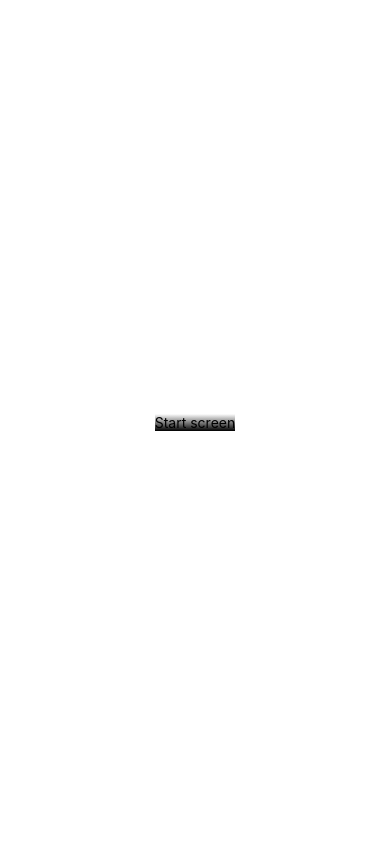
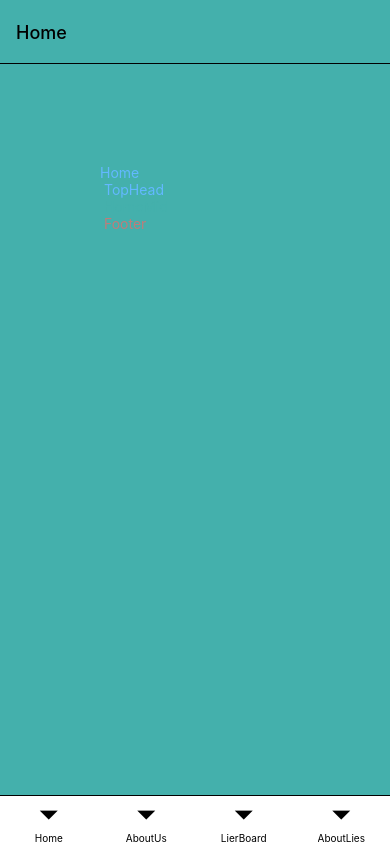
Before and after one commit to psteingh/LTRapp, a React Native app: screen / in a window 390 px wide. Built offline with nearby package versions, Linux system fonts and the light colour scheme.

Commit message:
ltrapp04071120

```diff
--- a/App.js
+++ b/App.js
@@ -11,40 +11,51 @@ import AboutUsBoard from './boardaboutus/aboutusboard.component';
 import LierBoard from './components/lierboard.component';
 import AboutLiesBoard from './boardaboutlies/aboutliesboard.component';
 
-// const Tab = createBottomTabNavigator();
+{/* <LinearGradient
+  colors={[Colors.primaryBlack, Colors.primaryWhite]}
+  start={{x: 0, y: 1}}
+  end={{x: 0, y: 0}}> */}
 
-// function MyTabs() {
-//   return (
-//     <Tab.Navigator>
-//       <Tab.Screen name="Home" component={HomeComponent} />
-//       <Tab.Screen name="AboutUs" component={AboutUsBoard} />
-//       <Tab.Screen name="LierBoard" component={LierBoard} />
-//       <Tab.Screen name="AboutLies" component={AboutLiesBoard} />
-//     </Tab.Navigator>
-//   );
-// }
+const Tab = createBottomTabNavigator();
+
+function MyTabs() {
+  return (
+    <Tab.Navigator>
+      <Tab.Screen name="Home" component={HomeComponent} />
+      <Tab.Screen name="AboutUs" component={AboutUsBoard} />
+      <Tab.Screen name="LierBoard" component={LierBoard} />
+      <Tab.Screen name="AboutLies" component={AboutLiesBoard} />
+    </Tab.Navigator>
+  );
+}
 
 export default function App() {
+  const navTheme = {
+    colors: {
+      background: Colors.primaryLgreen
+    }
+  };
 
   return (
-    // <NavigationContainer>
-      <View style={styles.container}>
-      <LinearGradient
-        colors={[Colors.primaryBlack, Colors.primaryWhite]}
-        start={{x: 0, y: 1}}
-        end={{x: 0, y: 0}} >
+    <NavigationContainer theme={navTheme}>
 
-      <Text>Start screen</Text>
-      </LinearGradient>
-      </View>
-    // </NavigationContainer>
+      <MyTabs />
+
+    </NavigationContainer>
   );
 }
 
 const styles = StyleSheet.create({
   container: {
     flex: 1,
-    alignItems: 'center',
-    justifyContent: 'center'
+    // alignItems: 'center',
+    // justifyContent: 'center'
   },
+  tabColor: {
+    background: Colors.primaryDgreen
+  },
+  linGrad: {
+    width: '100%',
+    height: '100%'
+  }
 });
```
